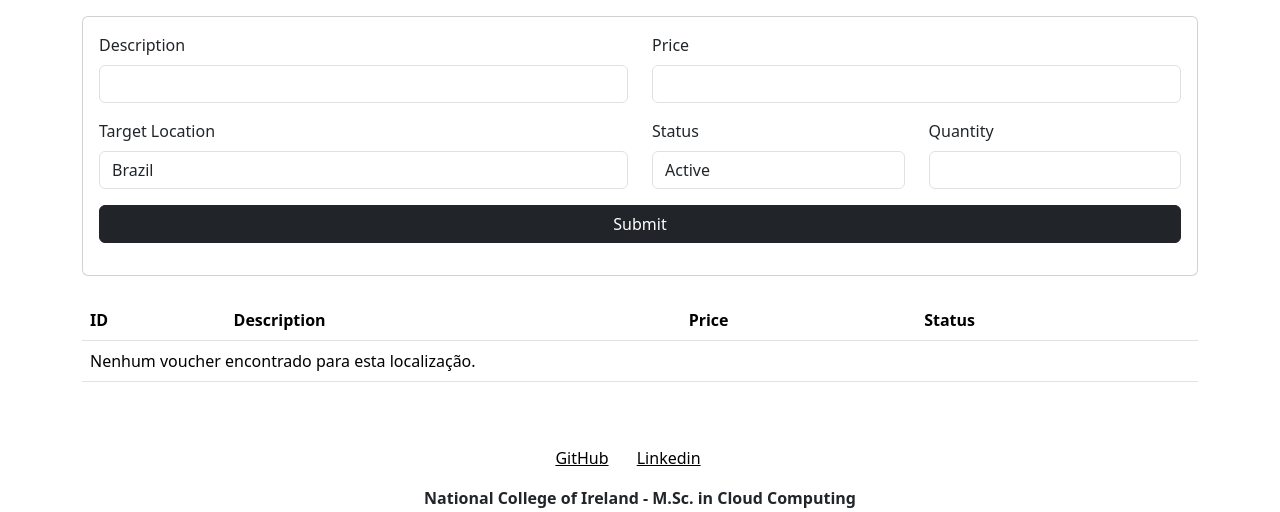
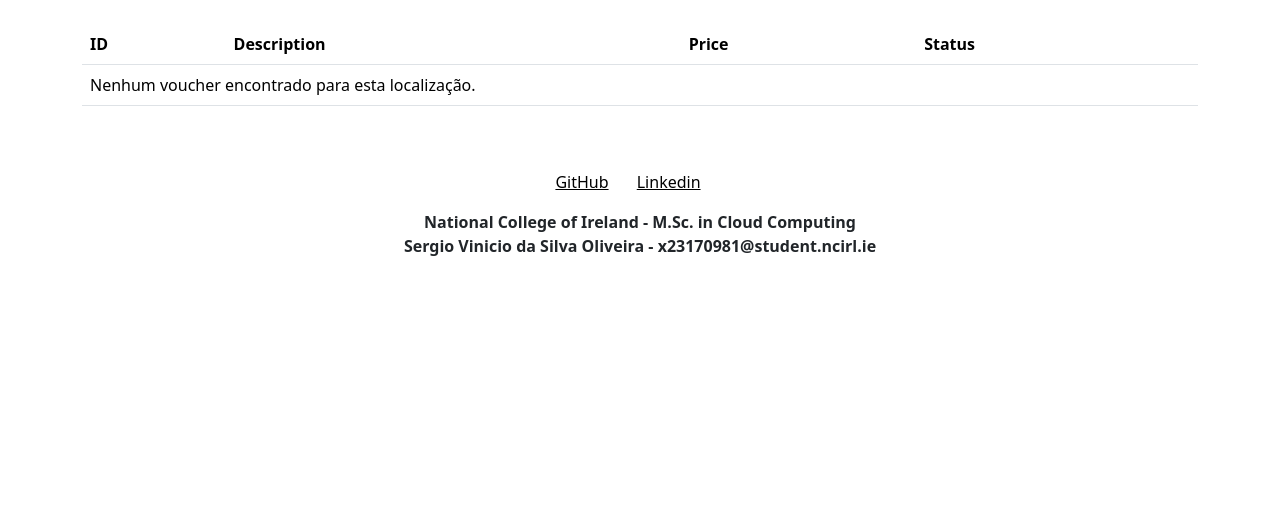
Before and after one commit to sergio-oliveira-br/safetrade_admin_service, a Django app: page /vouchers/ in a window 1280 px wide. Shown: the part 56-568 px from the top of the page. Run offline with Django 5.2, Linux system fonts and the light colour scheme; data that the repository does not hold is empty.

Commit message:
Update vouchers.html
act:
-> form has been moved to a dedicate .html

```diff
--- a/vouchers/templates/core/vouchers.html
+++ b/vouchers/templates/core/vouchers.html
@@ -4,41 +4,7 @@
 
 {% block content %}
 
-    <form class="mt-3 card p-3" action="{% url 'create_voucher' %}" enctype="multipart/form-data" method="post" >
-        {% csrf_token %}
 
-        <div class="row">
-            <div class="mb-3 col-12 col-md-6">
-                <label for="voucher_description" class="form-label">Description</label>
-                {{ form.voucher_description }}
-            </div>
-
-            <div class="mb-3 col-12 col-md-6">
-                <label for="voucher_price" class="form-label">Price</label>
-               {{ form.voucher_price }}
-            </div>
-        </div>
-
-
-        <div class="row">
-            <div class="mb-3 col-12 col-md-6">
-                <label for="voucher_location" class="form-label">Target Location</label>
-                {{ form.voucher_location }}
-            </div>
-
-            <div class="mb-3 col-12 col-md-3">
-                <label for="voucher_status" class="form-label">Status</label>
-                {{ form.voucher_status }}
-            </div>
-
-            <div class="mb-3 col-12 col-md-3">
-                <label for="voucher_quantity" class="form-label">Quantity</label>
-               {{ form.voucher_quantity }}
-            </div>
-        </div>
-
-         <button type="submit" class="mb-3 col-12 btn btn-dark">Submit</button>
-    </form>
     <br>
 
 {#    Get the tables from other HTML#}
```
